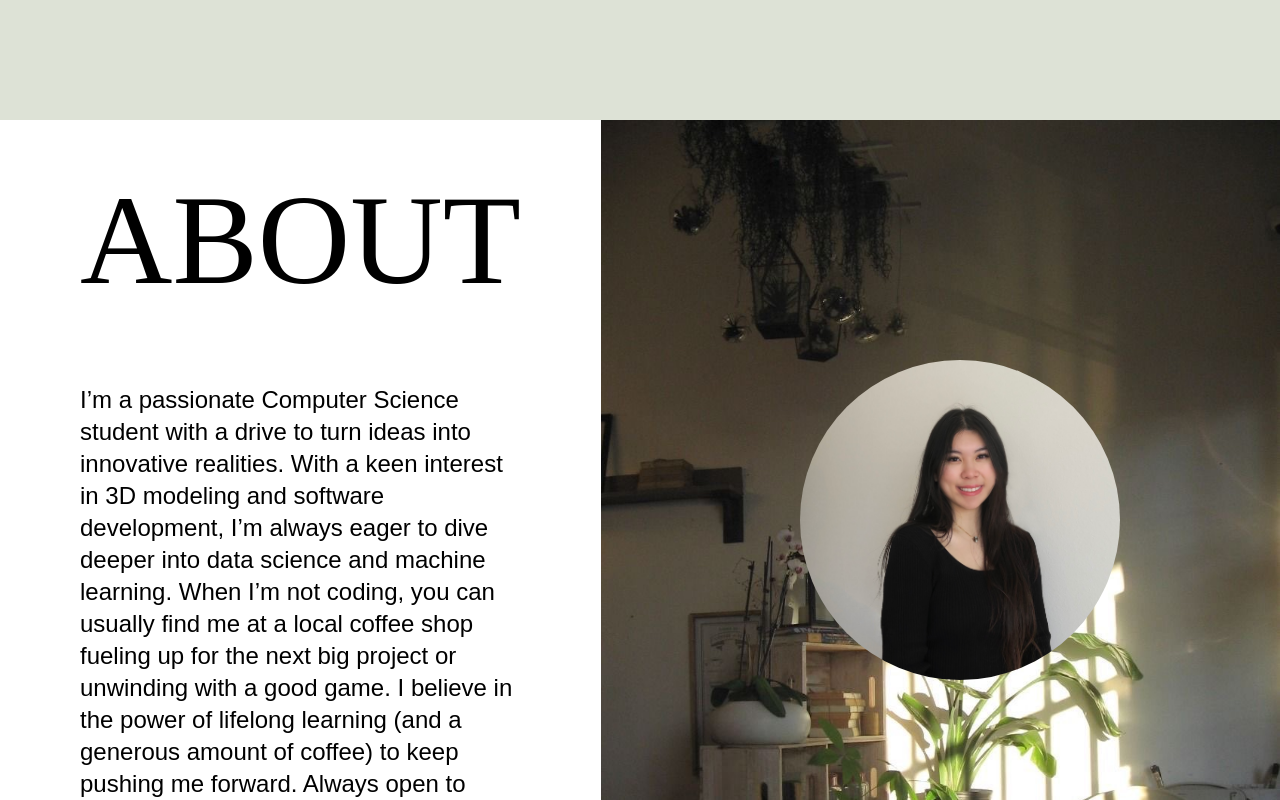
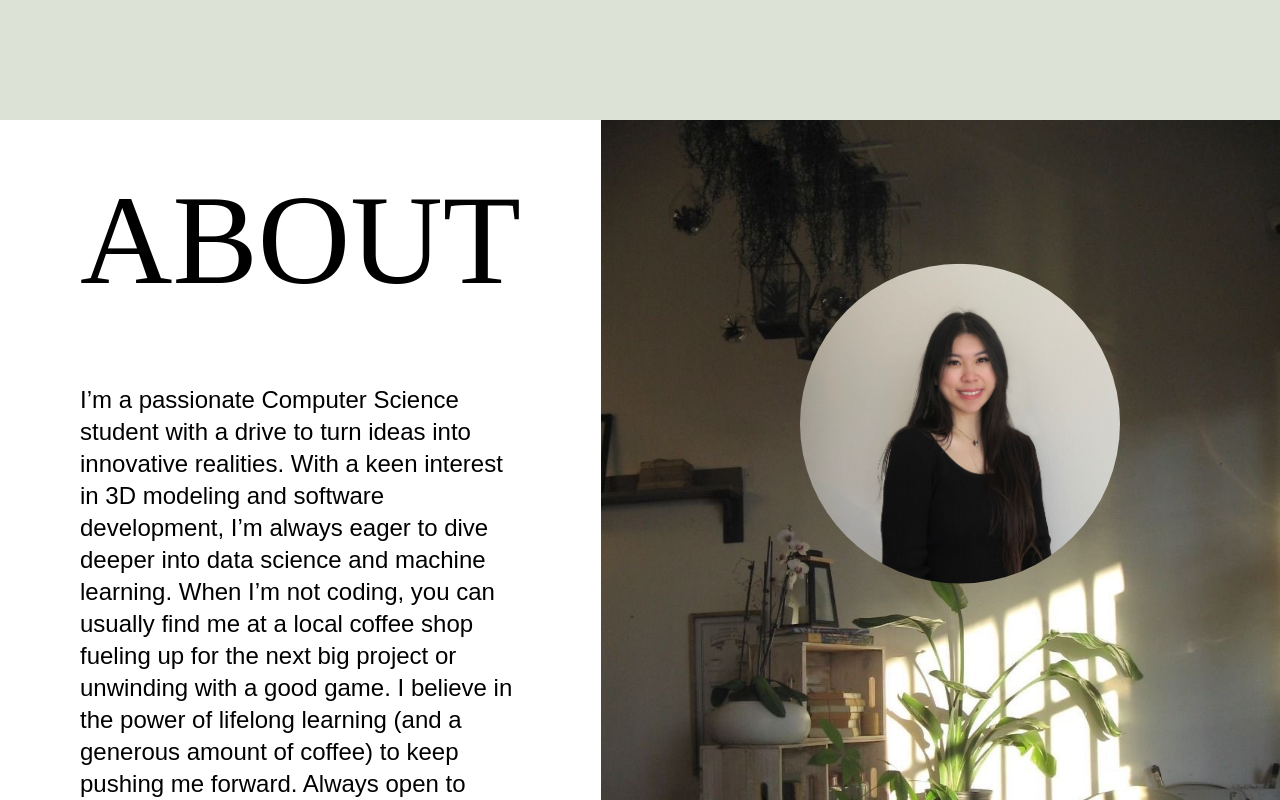
Before and after one commit to jessiicado/jessiixynhu, a React (Vite) app: page / in a window 1280 px wide. Shown: the part 680-1480 px from the top of the page. Built offline with nearby package versions, Linux system fonts and the light colour scheme; a web font is replaced by a local one.

Commit message:
parallax

```diff
--- a/package.json
+++ b/package.json
@@ -16,8 +16,10 @@
     "glob": "^11.0.1",
     "gsap": "^3.12.7",
     "lucide-react": "^0.477.0",
+    "motion": "^12.5.0",
     "react": "^19.0.0",
-    "react-dom": "^19.0.0"
+    "react-dom": "^19.0.0",
+    "react-icons": "^5.5.0"
   },
   "devDependencies": {
     "@eslint/js": "^9.21.0",
--- a/src/components/pages/About.jsx
+++ b/src/components/pages/About.jsx
@@ -1,11 +1,34 @@
-import React, { useEffect } from "react";
+import React, { useEffect, useRef } from "react";
 import coverPhoto from "/src/assets/images/coverphoto.jpg";
 import gsap from "gsap";
 import ScrollTrigger from "gsap/ScrollTrigger";
+import { motion, useScroll, useTransform } from "framer-motion"; // Fixed incorrect import from "motion/react"
 
 gsap.registerPlugin(ScrollTrigger);
 
+function useParallax(value, distance) {
+  return useTransform(value, [0, 1], [-distance, distance]);
+}
+
+function Image({ id }) {
+  const ref = useRef(null);
+  const { scrollYProgress } = useScroll({ target: ref });
+  const y = useParallax(scrollYProgress, 300);
+
+  return (
+    <motion.img
+      ref={ref}
+      src={coverPhoto}
+      alt="coverphoto"
+      className="coverphoto rounded-full w-1/4 right-[10rem] absolute z-25"
+      style={{ y }}
+    />
+  );
+}
+
 const About = () => {
+  const ref = useRef(null); // Define ref here for the <img> element
+
   useEffect(() => {
     gsap.fromTo(
       ".ABOUT-TITLE",
@@ -19,11 +42,12 @@ const About = () => {
           trigger: "#About",
           start: "top 80%", // Trigger when the section is about to enter viewport
           end: "top 50%", // Fully revealed when the section is 50% in view
-          oncec: true,
+          once: true, // Fixed typo here
         },
       }
     );
   }, []);
+
   return (
     <section className="About">
       <section
@@ -34,9 +58,6 @@ const About = () => {
           <div className="ABOUT-TITLE w-1/2 justify-center items-center whitespace-nowrap font-telma">
             <h1 className="flex text-9xl">ABOUT</h1>
           </div>
-          {/* <div className=" w-1/7 pt-10 whitespace-nowrap font-general">
-            <h1 className="flex text-xl border-b-1">JESSICA DO</h1>
-          </div> */}
           <h2 className="pt-20 font-tabular">
             I’m a passionate Computer Science student with a drive to turn ideas
             into innovative realities. With a keen interest in 3D modeling and
@@ -53,11 +74,7 @@ const About = () => {
           className="Profile flex justify-end items-center h-screen w-full"
           id="Profile"
         >
-          <img
-            src={coverPhoto}
-            alt="coverphoto"
-            className="coverphoto rounded-full w-1/4 right-[10rem] absolute z-25"
-          />
+          <Image id={1} />
         </div>
       </section>
     </section>
--- a/src/components/pages/Projects.jsx
+++ b/src/components/pages/Projects.jsx
@@ -1,6 +1,5 @@
 import React, { useEffect } from "react";
 import gsap from "gsap";
-
 import ScrollTrigger from "gsap/ScrollTrigger";
 
 gsap.registerPlugin(ScrollTrigger);
--- a/src/index.css
+++ b/src/index.css
@@ -161,9 +161,9 @@ body.dark #logos {
   z-index: 0;
 }
 
-.About {
+/* .About {
   border-bottom: solid 2px orange;
-}
+} */
 
 body.dark .about-section {
   background-color: #38373d;
@@ -175,9 +175,9 @@ body.dark .Profile {
 }
 
 /* PROJECTS */
-.Projects {
+/* .Projects {
   border-bottom: 2px solid rgb(0, 47, 255);
-}
+} */
 
 .Project-header {
   font-family: "Telma", cursive;
```
Also changed, not shown: 1 other file (tests, documents, lock files or other folders).
